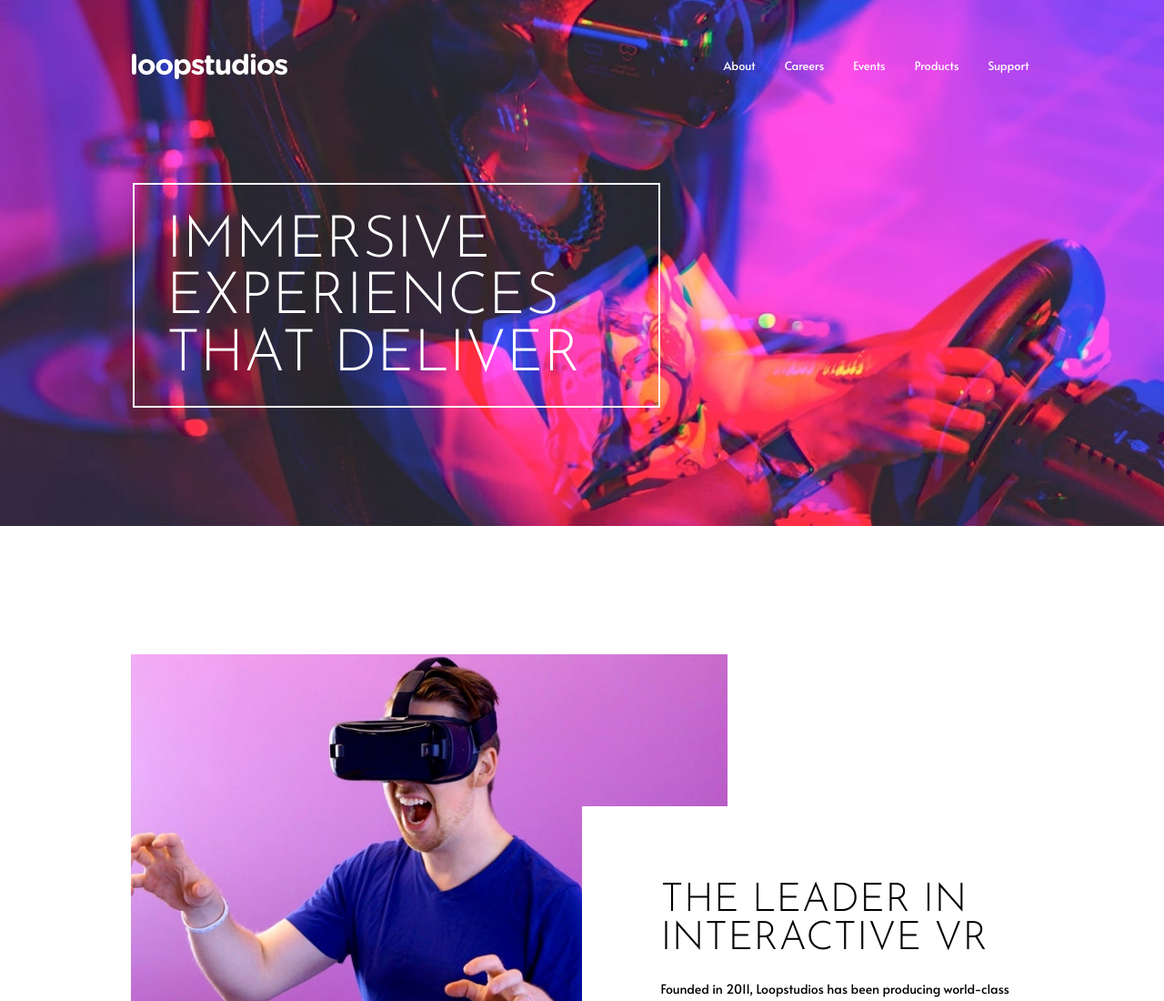
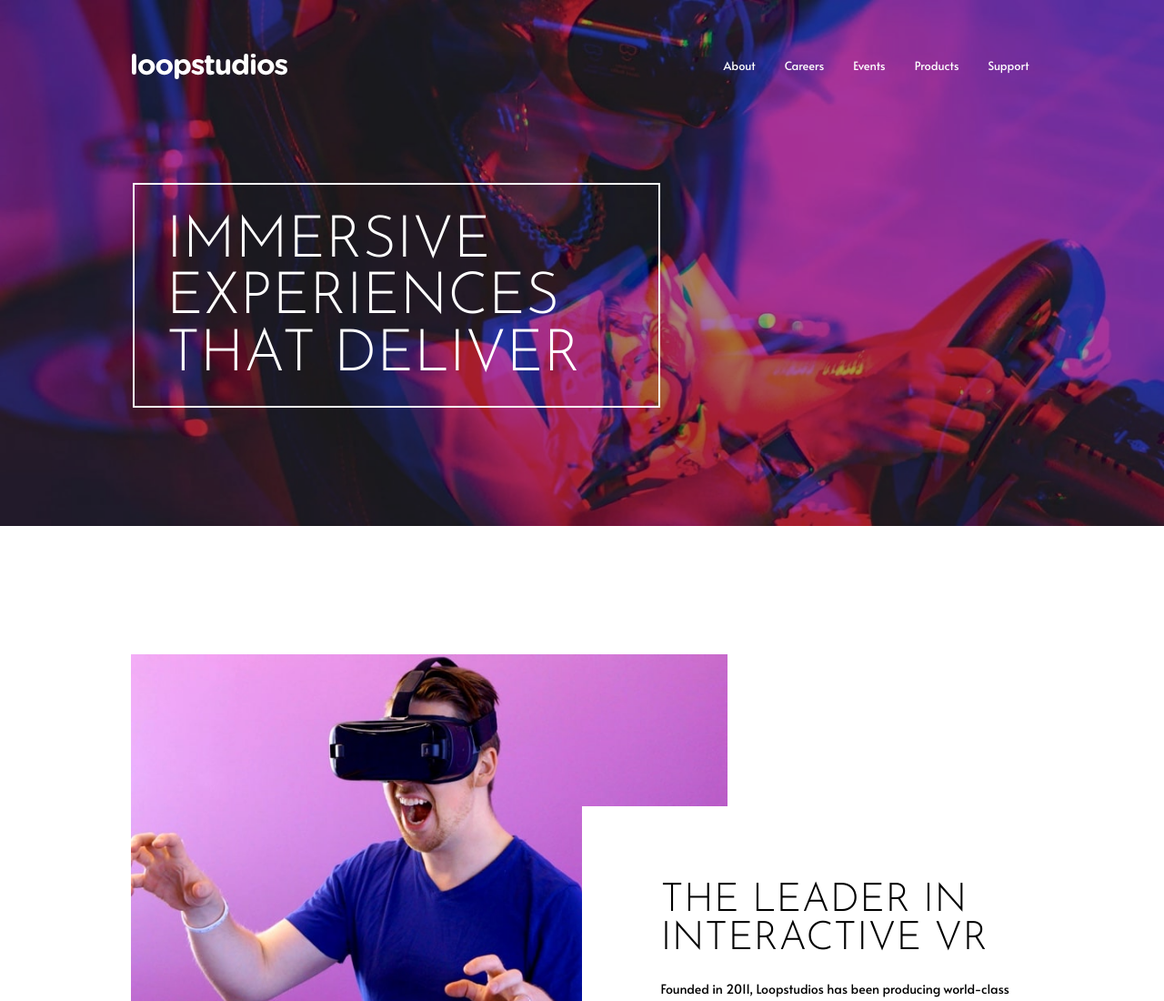
Before and after one commit to ParthaDey5/loopstudios-landing-page-main, a plain HTML site: page index.html in a window 1280 px wide. Shown: the top 1100 px of the page at 91% size. Drawn offline with nearby package versions, Linux system fonts and the light colour scheme.

Commit message:
Updates ❤️

```diff
--- a/index.html
+++ b/index.html
@@ -67,8 +67,13 @@
         </ul>
         </section>
     </header>
-    <img class="w-[100rem] absolute top-0 z-[-3] lg:opacity-100 opacity-0" src="./images/desktop/image-hero.jpg" alt="image-hero" srcset="">
-    <img class="w-[100rem] absolute top-0 z-[-3] lg:opacity-0 opacity-100" src="./images/mobile/image-hero.jpg" alt="image-hero" srcset="">
+    <div class="absolute top-0 z-[-3]  lg:opacity-100 opacity-0">
+      <div class="absolute inset-0 bg-black/35"></div>
+      <img class="w-[100rem]" src="./images/desktop/image-hero.jpg" alt="image-hero" srcset="">
+    </div>
+<div class="absolute top-0 z-[-3] lg:opacity-0 opacity-100">
+  <img class="w-[100rem]" src="./images/mobile/image-hero.jpg" alt="image-hero" srcset="">
+</div>
     <main class="page__main flex flex-col items-center">
       <section id="hero" class="hero">
         <h1 class="hero__title uppercase">
```
